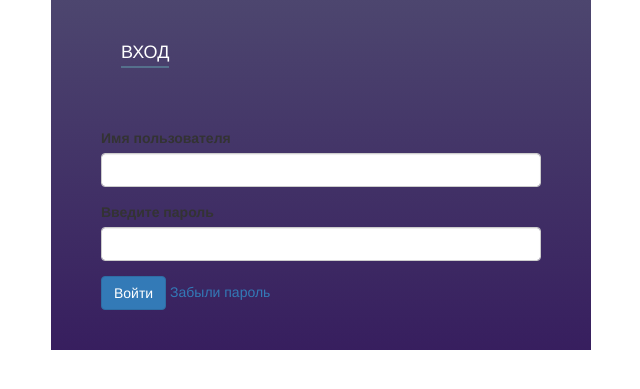
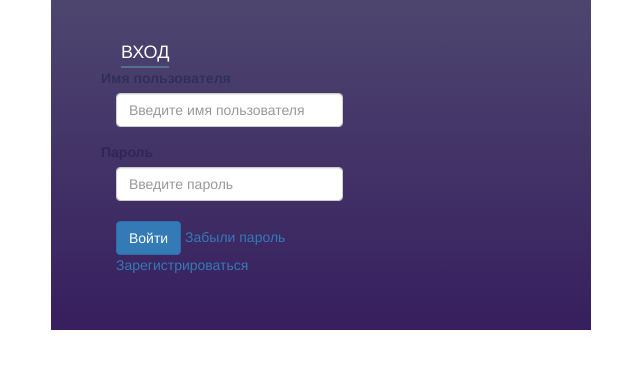
Before and after one commit to nurzadakun/flask_app, a Flask app: page /auth in a window 1280 px wide. Shown: the top 389 px of the page, without its empty margins (319-959 px from the left). Run offline with Flask 2, Linux system fonts and the light colour scheme; some libraries are stand-ins or nearby versions.

Commit message:
textcommit

```diff
--- a/templates/auth.html
+++ b/templates/auth.html
@@ -7,7 +7,6 @@
 <script src="https://cdnjs.cloudflare.com/ajax/libs/jquery/3.1.1/jquery.min.js"></script>
 <script src="https://cdnjs.cloudflare.com/ajax/libs/twitter-bootstrap/3.3.7/js/bootstrap.min.js"></script>
 
-<form method="POST">
 <style>
 a:hover,a:focus{
  outline: none;
@@ -186,22 +185,27 @@ a:hover,a:focus{
  </ul>
 
 
- <div class="tab-content tabs">
- <div role="tabpanel" class="tab-pane fade in active" id="Section1">
- <form class="form-horizontal">
- <div class="form-group">
- <label for="login">Имя пользователя</label>
- <input type="text" class="form-control" id="login">
- </div>
+ <form method="POST">
+  <div class="form-group">
+    <label for="login">Имя пользователя</label>
+    <div class="col-7">
+    <input type="text" class="form-control" name="login" id="login" placeholder="Введите имя пользователя">
+    </div>
+  </div>
 
- <div class="form-group">
- <label for="password">Введите пароль</label>
- <input type="password" class="form-control" id="password">
- </div>
+  <div class="form-group">
+    <label for="password">Пароль</label>
+    <div class="col-7">
+    <input type="password" class="form-control" name="password" id="password" placeholder="Введите пароль">
+    <br>
+    <button type="submit" name="signIn" class="btn btn-primary">Войти</button>
+    <a href="/forgot_password">Забыли пароль</a>
+    <a href="/regist">Зарегистрироваться</a>
+    </div>
 
- <button type="submit" name="signIn" class="btn btn-primary">Войти</button>
-          <a href="/forgot_password">Забыли пароль</a>
-  </div></div>
+  </div>
+
+</form>
  </form>
         <script src="https://code.jquery.com/jquery-3.3.1.slim.min.js" integrity="sha384-q8i/X+965DzO0rT7abK41JStQIAqVgRVzpbzo5smXKp4YfRvH+8abtTE1Pi6jizo" crossorigin="anonymous"></script>
         <script src="https://cdn.jsdelivr.net/npm/popper.js@1.14.7/dist/umd/popper.min.js" integrity="sha384-UO2eT0CpHqdSJQ6hJty5KVphtPhzWj9WO1clHTMGa3JDZwrnQq4sF86dIHNDz0W1" crossorigin="anonymous"></script>
--- a/templates/regist.html
+++ b/templates/regist.html
@@ -172,13 +172,14 @@
       </style>
 
     <body>
+      <div>
         <div class="container">
          <div class="row">
          <div class="col-md-offset-3 col-md-6">
 
          <div class="tab" role="tabpanel">
          <ul class="nav nav-tabs" role="tablist">
-        <li><a href="#Section2" aria-controls="home" role="tab" data-toggle="tab">Регистрация</a></li>
+         <li role="presentation" class="active"><a href="#Section2" aria-controls="home" role="tab" data-toggle="tab">Регистрация</a></li>
          </ul>
 
         <div role="tabpanel" class="tab-pane fade" id="Section2">
```
Also changed, not shown: 2 other files. Lines whose indentation alone changed are shown as unchanged.
